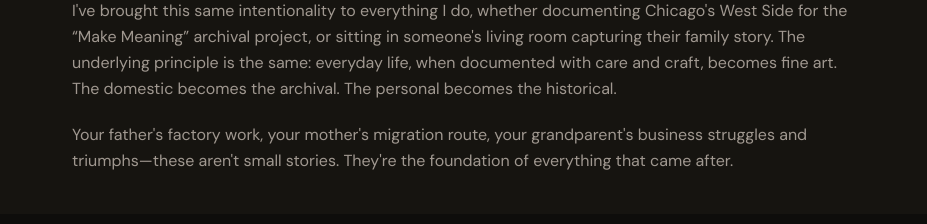
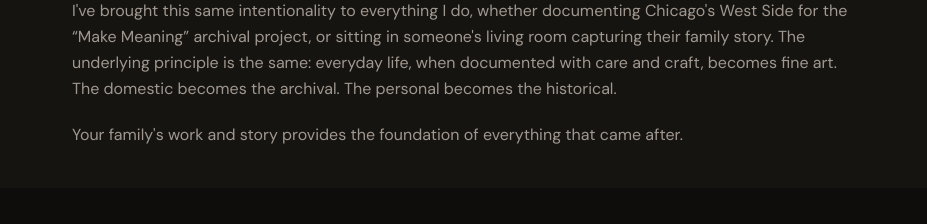
Before and after one commit to KenDigital7/ceola-oware-doc-proposal, a Next.js app: page / in a window 1280 px wide. Shown: the part 1000-1224 px from the top of the page, without its empty margins (176-1103 px from the left). Built offline with nearby package versions, Linux system fonts and the light colour scheme.

Commit message:
feat: simplify About section final paragraph
Condense message to be more universal and inclusive.

```diff
--- a/components/landing/About.tsx
+++ b/components/landing/About.tsx
@@ -43,10 +43,8 @@ export function About() {
               archival. The personal becomes the historical.
             </p>
             <p>
-              Your father&apos;s factory work, your mother&apos;s migration
-              route, your grandparent&apos;s business struggles and
-              triumphs&mdash;these aren&apos;t small stories. They&apos;re the
-              foundation of everything that came after.
+              Your family&apos;s work and story provides the foundation of
+              everything that came after.
             </p>
 
 
```
